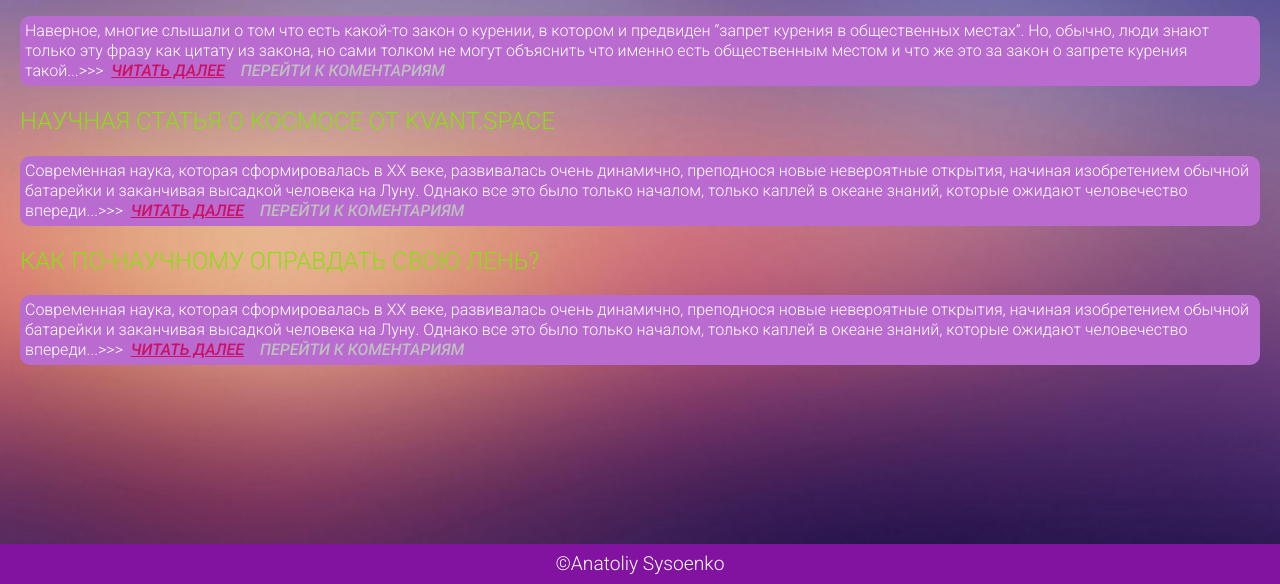
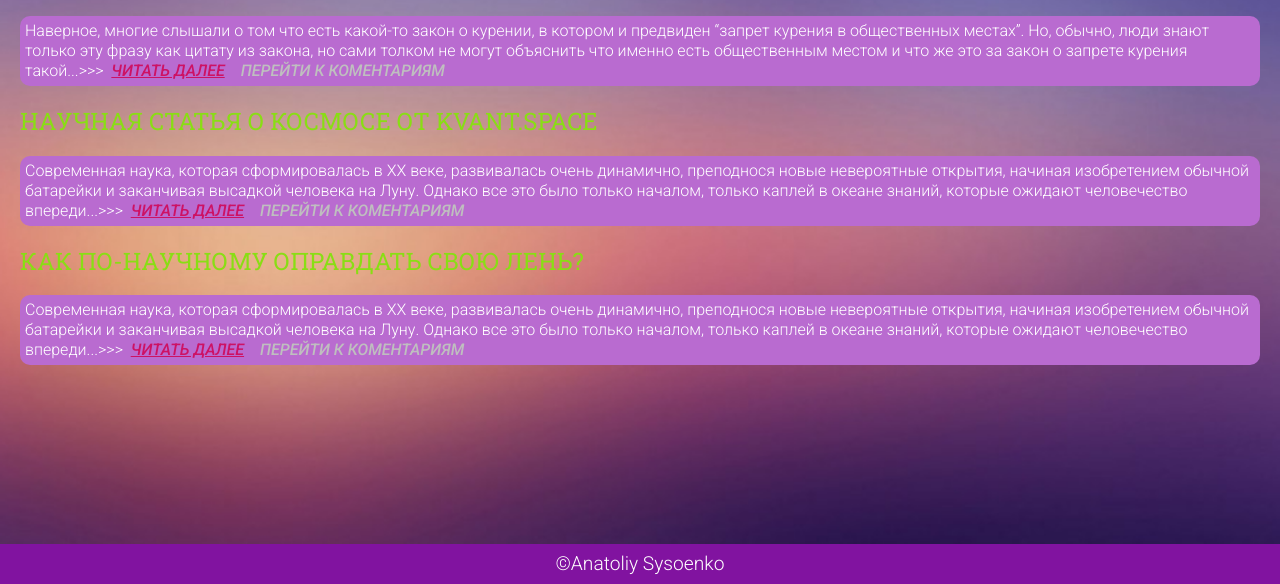
Before and after one commit to DieZzZeL2021/lesson_2, a website: page pages/articles.html in a window 1280 px wide. Shown: the part 216-800 px from the top of the page. Drawn offline with Linux system fonts and the light colour scheme.

Commit message:
подправил font-family для h2

```diff
--- a/assets/css/style.css
+++ b/assets/css/style.css
@@ -30,8 +30,9 @@ h1 {
 }
 
 h2 {
-  font-weight: 300;
+  font-weight: 400;
   text-transform: uppercase;
+  font-family: 'Roboto Slab', serif;
 }
 
 h2 a {
```
